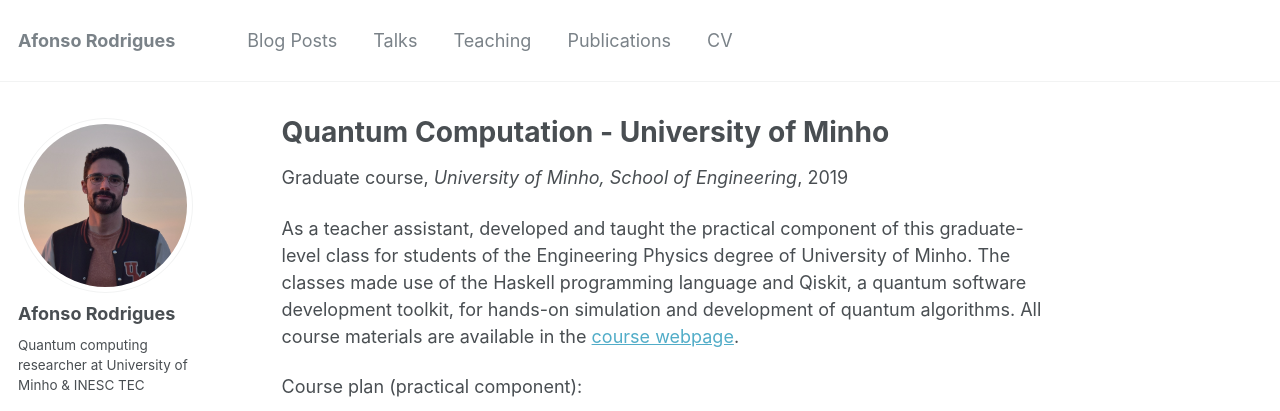
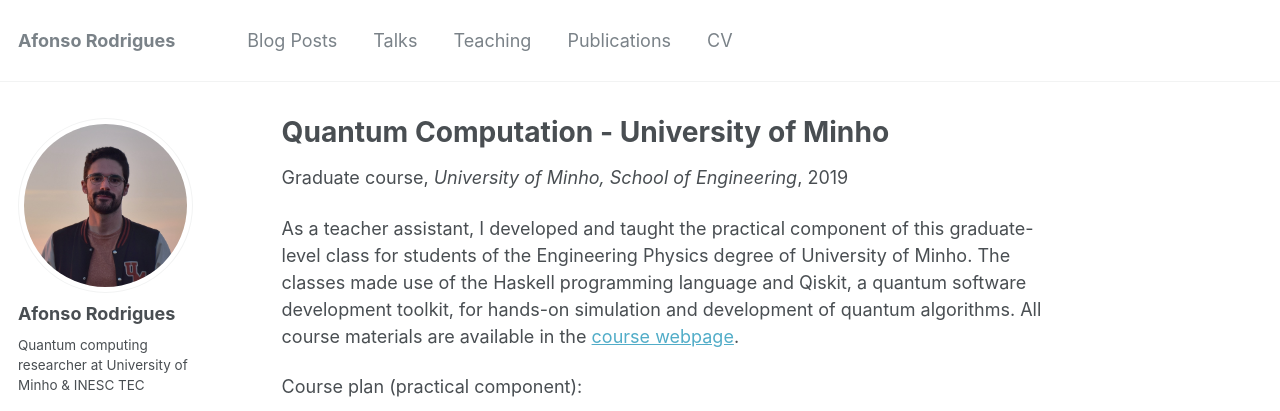
Before and after one commit to afonsofr/afonsofr.github.io, a Jekyll site: the page built from _teaching/2019-qc-teaching.md, in a window 1280 px wide. Shown: the top 411 px of the page. Built offline with Jekyll 4.4.1, drawn with Linux system fonts in a browser that asks for light colours.

```diff
--- a/_teaching/2019-qc-teaching.md
+++ b/_teaching/2019-qc-teaching.md
@@ -8,7 +8,7 @@ date: 2019-03-01
 location: "Braga, Portugal"
 ---
 
-As a teacher assistant, developed and taught the practical component of this graduate-level class for students of the Engineering Physics degree of University of Minho. The classes made use of the Haskell programming language and Qiskit, a quantum software development toolkit, for hands-on simulation and development of quantum algorithms. All course materials are available in the [course webpage](http://arca.di.uminho.pt/quantum-computation-1819/).
+As a teacher assistant, I developed and taught the practical component of this graduate-level class for students of the Engineering Physics degree of University of Minho. The classes made use of the Haskell programming language and Qiskit, a quantum software development toolkit, for hands-on simulation and development of quantum algorithms. All course materials are available in the [course webpage](http://arca.di.uminho.pt/quantum-computation-1819/).
 
 Course plan (practical component):
 
```
